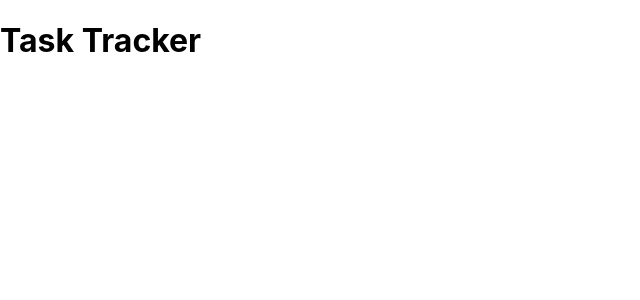
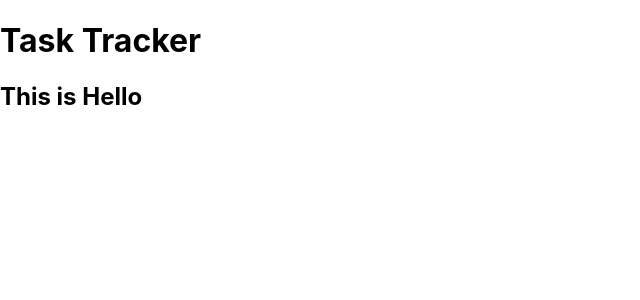
Before and after one commit to ruchiragoswami/react-task-tracker, a React (Create React App) app in the folder task-tracker/: page / in a window 1280 px wide. Shown: the top 300 px of the page, without its empty margins (0-640 px from the left). Built offline with nearby package versions, Linux system fonts and the light colour scheme.

Commit message:
props passed
props passed  & checked wiring

```diff
--- a/task-tracker/src/App.js
+++ b/task-tracker/src/App.js
@@ -4,17 +4,12 @@ function App() {
   const name = "Brad";
   const x = true;
 
-  return ( <div className = "container" >
+  return (
+    <div className = "container" >
 
-    <div className="test">
+      <Header title='Hello'/>
 
-      <Header />
+    </div>);
+  }
 
-
-    </div>
-
-
-  </div>);
-}
-
-export default App;
+  export default App;
--- a/task-tracker/src/compnents/Header.js
+++ b/task-tracker/src/compnents/Header.js
@@ -1,8 +1,15 @@
 // import React from 'react'
 
-const Header = () => {
+const Header = (props) => {
     return (
-        <h1> Task Tracker </h1>
+        <div>
+            <h1> Task Tracker </h1>
+
+            <h2> This is {props.title} </h2>
+
+        </div>
+
+
     )
 }
 
```
